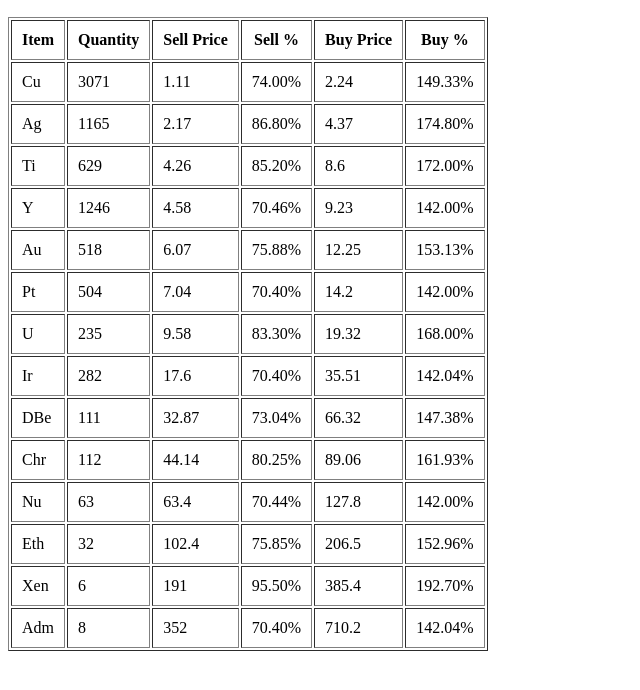
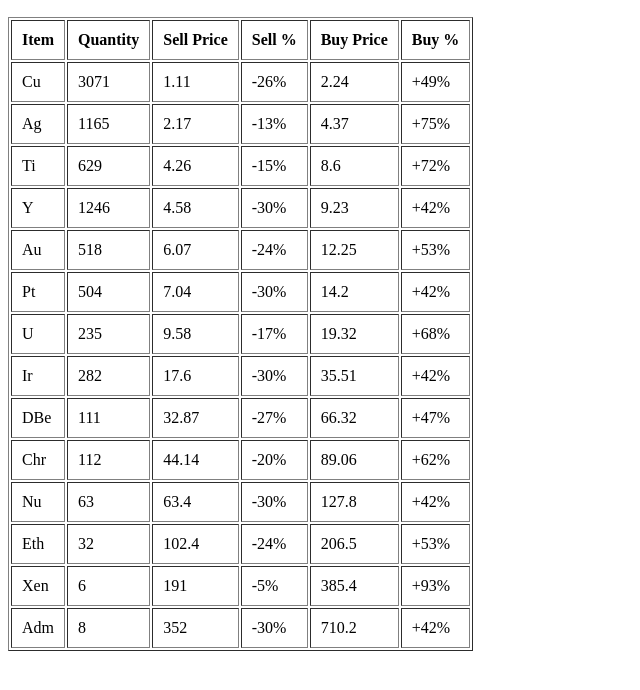
Before and after one commit to DrakeCaesar/starcom, a website: page index.html in a window 1280 px wide. Shown: the part 50-740 px from the top of the page, without its empty margins (0-640 px from the left). Drawn offline with Linux system fonts and the light colour scheme.

Commit message:
chore: Refactor calculatePercentage function and add formatPercentage function

```diff
--- a/index.html
+++ b/index.html
@@ -61,9 +61,14 @@
         { item: "Adm", quantity: 8, buy_price: 710.2, sell_price: 352.0 },
       ];
 
-      // Function to calculate percentage
+      // Function to calculate percentage based on game logic (rounded, no decimals)
       function calculatePercentage(price, basePrice) {
-        return ((price / basePrice) * 100).toFixed(2);
+        return Math.round((price / basePrice - 1) * 100);
+      }
+
+      // Function to format percentage (e.g., +42% or -30%)
+      function formatPercentage(percentage) {
+        return percentage > 0 ? `+${percentage}%` : `${percentage}%`;
       }
 
       // Function to populate the table
@@ -82,9 +87,9 @@
             <td>${data.item}</td>
             <td>${data.quantity}</td>
             <td>${data.sell_price}</td>
-            <td>${sellPercentage}%</td>
+            <td>${formatPercentage(sellPercentage)}</td>
             <td>${data.buy_price}</td>
-            <td>${buyPercentage}%</td>
+            <td>${formatPercentage(buyPercentage)}</td>
         `;
           tableBody.appendChild(row);
         });
```
